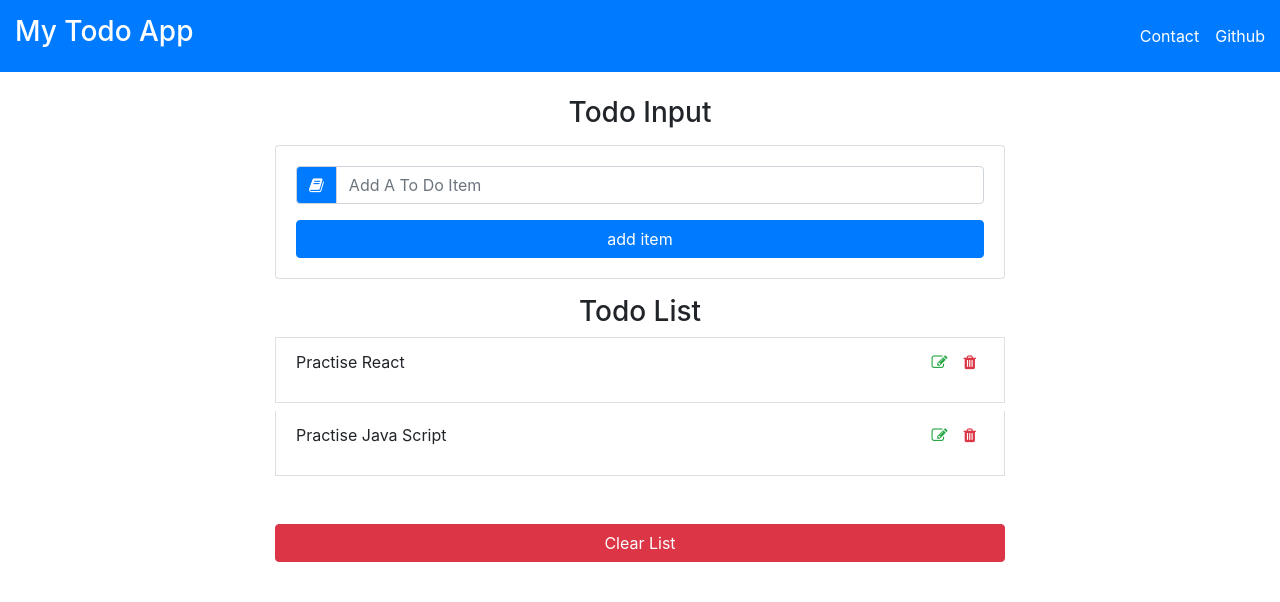
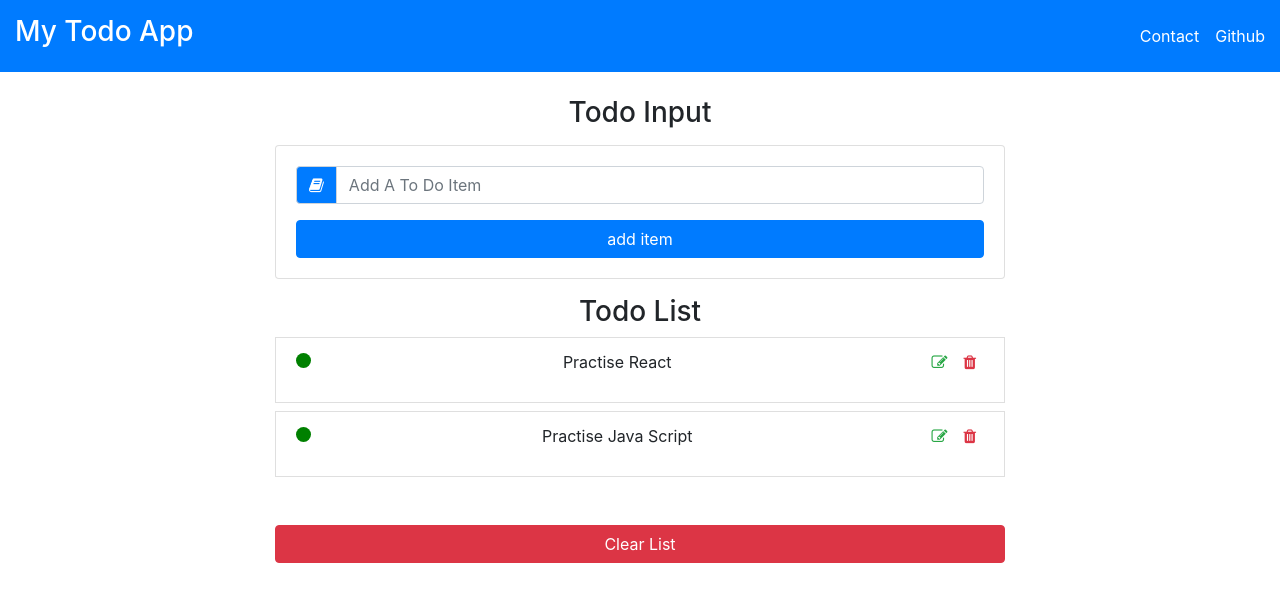
Before and after one commit to sbugarski86/React-app, a React (Create React App) app: page / in a window 1280 px wide. Shown: the top 602 px of the page. Built offline with nearby package versions, Linux system fonts and the light colour scheme.

Commit message:
Edit button updated

```diff
--- a/src/App.css
+++ b/src/App.css
@@ -65,3 +65,20 @@ html {
   color: black;
   text-decoration: none;
 }
+.lineThrough{
+  text-decoration-line: line-through;
+}
+.dot,
+.dotChecked{
+  height: 15px;
+  width: 15px;
+  background-color: green;
+  border-radius: 50%;
+  display: inline-block;
+}
+.dotChecked{
+  background-color: red;
+}
+.editItem{
+  display: none;
+}
--- a/src/components/todo/TodoForm.js
+++ b/src/components/todo/TodoForm.js
@@ -4,15 +4,14 @@ import Todo from './TodoList';
 import TodoInput from './TodoInput';
 const TodoForm = () => {
   const [text, setText] = useState('');
-  const [editItem, setEditItem] = useState(false);
   const [todos, setTodos] = useState([
     'Practise React',
     'Practise Java Script'
   ]);
-
   const handleChange = e => {
     setText(e.target.value);
   };
+
   const handleAdd = e => {
     e.preventDefault();
     const letterNumber =
@@ -22,7 +21,6 @@ const TodoForm = () => {
     if (text.match(letterNumber) && text.length < 30) {
       setTodos(newTodos);
       setText('');
-      setEditItem(false);
     }
   };
   const handleDelete = index => {
@@ -34,14 +32,6 @@ const TodoForm = () => {
     e.preventDefault();
     setText('');
     setTodos([]);
-  };
-  const handleEdit = id => {
-    const items = [...todos];
-    const itemId = items[id];
-    const filteredItems = items.filter(item => item !== itemId);
-    setText(itemId);
-    setTodos(filteredItems);
-    setEditItem(true);
   };
 
   return (
@@ -57,18 +47,17 @@ const TodoForm = () => {
               value={text}
               type='text'
               handleChange={handleChange}
-              handleAdd={handleAdd}
-              editItem={editItem}
+              handleAdd={e => handleAdd(e)}
             />
             <div>
               <h3 className='text-capitalize text-center'>todo list</h3>
               {todos.map((item, index) => (
                 <Todo
                   text={item}
+                  value={text}
                   key={index}
                   index={index}
                   clickHandler={() => handleDelete(index)}
-                  handleEdit={() => handleEdit(index)}
                 />
               ))}
             </div>
--- a/src/components/todo/TodoInput.js
+++ b/src/components/todo/TodoInput.js
@@ -1,3 +1,4 @@
+
 import React from 'react';
 
 const TodoInput = props => {
--- a/src/components/todo/TodoList.js
+++ b/src/components/todo/TodoList.js
@@ -1,20 +1,57 @@
-import React from 'react';
+import React, { useState } from 'react';
 
 const Todo = props => {
-  return (
-    <div className='list-group-item text-capitalize d-flex justify-content-between my-2'>
-      <p>{props.text} </p>
-      <div>
-        <span className='mx-2 text-success' onClick={props.handleEdit}>
-          <i className='fa fa-edit'></i>
+  const [checked, setChecked] = useState(false);
+  const [editItem, setEditItem] = useState(false);
+  const [editItemtext, setEditItemText] = useState('');
+  const handleCheck = () => {
+    setChecked(!checked);
+  };
+  const onChange = e => {
+    setEditItemText(e.target.value);
+  };
+  const handleEditItem = () => {
+    setEditItem(!editItem);
+  };
+  const checkOut = e => {
+    setEditItem(false);
+    console.log('Click from ok button', editItem);
+  };
+  return editItem ? (
+    <div>
+      <input value={editItemtext} onChange={onChange} />
+      <button onClick={handleEditItem}>X</button>
+      <button onClick={checkOut}>Ok</button>
+    </div>
+  ) : (
+    <div>
+      <div className='list-group-item text-capitalize d-flex justify-content-between my-2'>
+        <span>
+          <i
+            data-index={props.index}
+            className={!checked ? 'dot' : 'dotChecked'}
+            value={checked}
+            onClick={handleCheck}
+          ></i>
         </span>
-        <span
-          className='mx-2 text-danger'
-          data-index={props.index}
-          onClick={props.clickHandler}
-        >
-          <i className='fa fa-trash'></i>
-        </span>
+
+        <div>
+          <p className={!checked ? null : 'lineThrough'}>
+            {editItemtext ? editItemtext : props.text}
+          </p>
+        </div>
+        <div>
+          <span className='mx-2 text-success'>
+            <i
+              className='fa fa-edit'
+              data-index={props.index}
+              onClick={handleEditItem}
+            ></i>
+          </span>
+          <span className='mx-2 text-danger' onClick={props.clickHandler}>
+            <i className='fa fa-trash'></i>
+          </span>
+        </div>
       </div>
     </div>
   );
```
